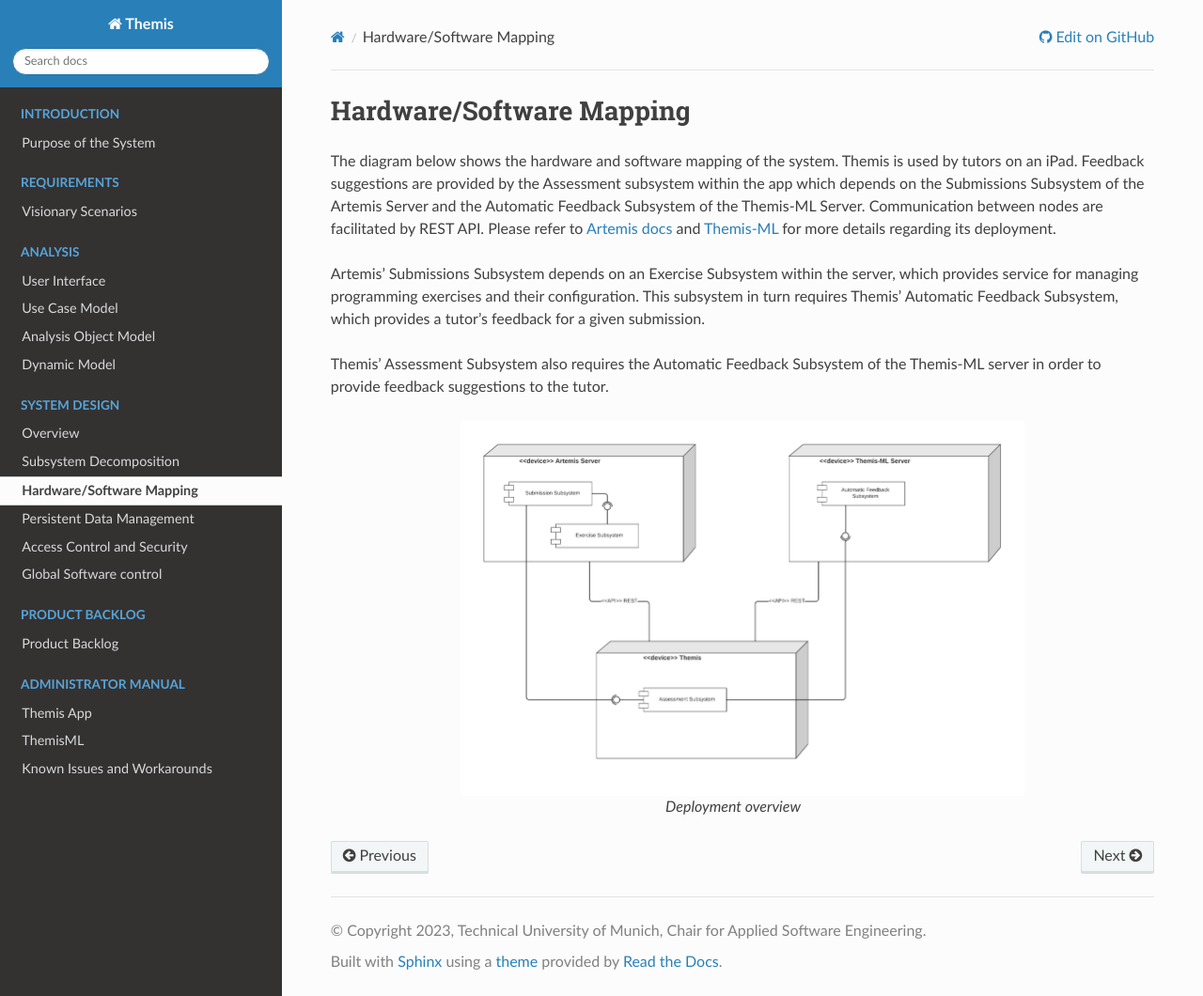
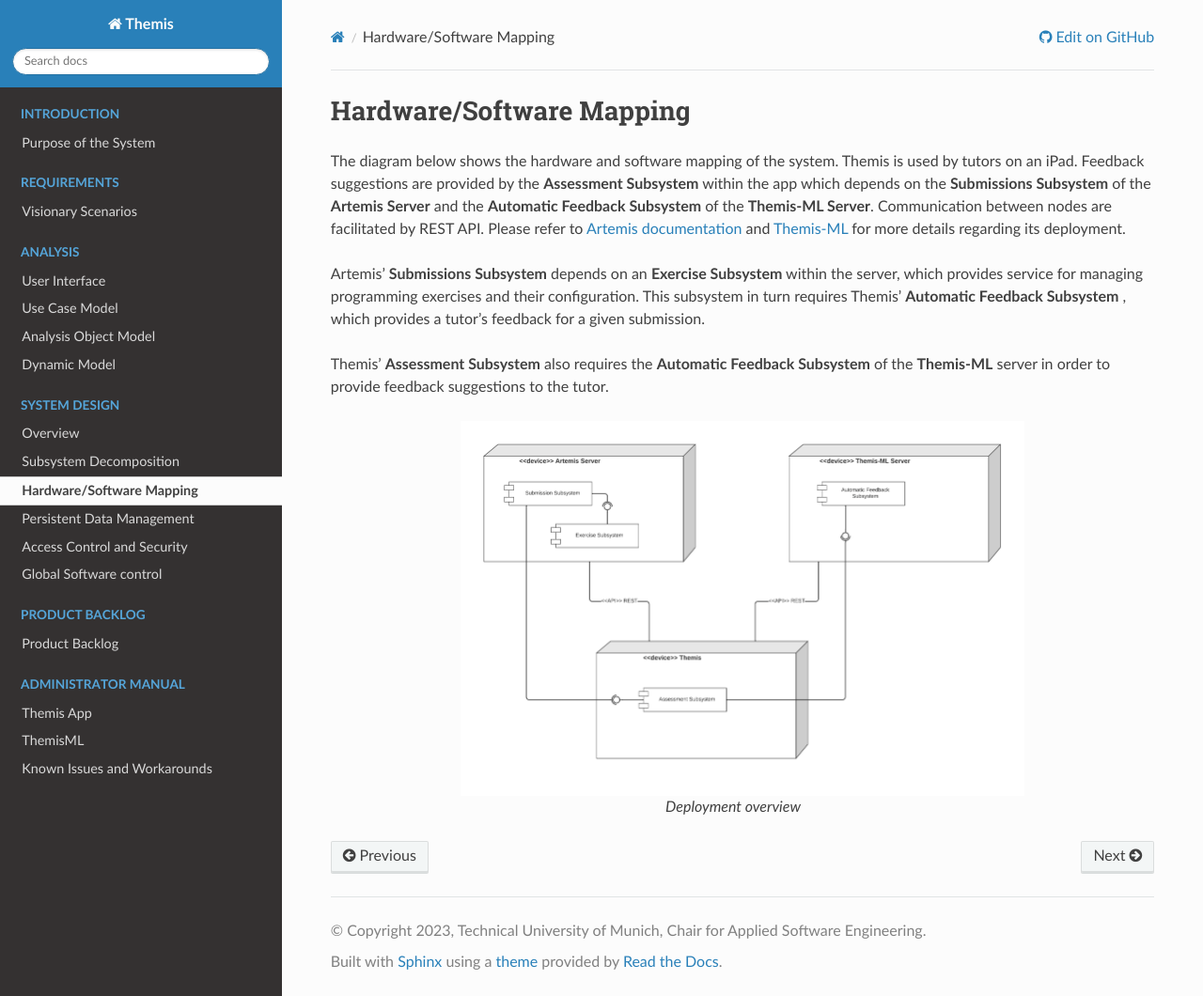
Before and after one commit to ls1intum/Themis, a Sphinx documentation site: the page built from docs/system/hw-sw-mapping.rst, in a window 1280 px wide and 1060 px high. Shown: the whole window at 94% size. Built offline with Sphinx 7.4.7 and the Read the Docs theme 2.0.0, drawn with Linux system fonts in a browser that asks for light colours.

Commit message:
highlight the subsystems and components in the hw-sw-mapping

```diff
--- a/docs/admin/themisml/deployment.rst
+++ b/docs/admin/themisml/deployment.rst
@@ -1,3 +1,4 @@
+.. _themisml-deployment:
 Deployment and Configuration
 ===========================================
 
--- a/docs/system/hw-sw-mapping.rst
+++ b/docs/system/hw-sw-mapping.rst
@@ -2,17 +2,17 @@ Hardware/Software Mapping
 ===========================================
 
 The diagram below shows the hardware and software mapping of the system.
-Themis is used by tutors on an iPad. Feedback suggestions are provided by the Assessment subsystem within the app which depends
-on the Submissions Subsystem of the Artemis Server and the Automatic Feedback Subsystem of the Themis-ML Server.
+Themis is used by tutors on an iPad. Feedback suggestions are provided by the **Assessment Subsystem** within the app which depends
+on the **Submissions Subsystem** of the **Artemis Server** and the **Automatic Feedback Subsystem** of the **Themis-ML Server**.
 Communication between nodes are facilitated by REST API.
-Please refer to `Artemis docs`_ and `Themis-ML`_ for more details regarding its deployment.
+Please refer to `Artemis documentation`_ and :ref:`Themis-ML<themisml-deployment>` for more details regarding its deployment.
 
-Artemis' Submissions Subsystem depends on an Exercise Subsystem within the server,
+Artemis' **Submissions Subsystem** depends on an **Exercise Subsystem** within the server,
 which provides service for managing programming exercises and their configuration.
-This subsystem in turn requires Themis' Automatic Feedback Subsystem,
+This subsystem in turn requires Themis' **Automatic Feedback Subsystem** ,
 which provides a tutor's feedback for a given submission.
 
-Themis' Assessment Subsystem also requires the Automatic Feedback Subsystem of the Themis-ML server in order to provide feedback suggestions to the tutor.
+Themis' **Assessment Subsystem** also requires the **Automatic Feedback Subsystem** of the **Themis-ML** server in order to provide feedback suggestions to the tutor.
 
 
 .. figure:: ../images/deployment_diagram.png
@@ -23,5 +23,4 @@ Themis' Assessment Subsystem also requires the Automatic Feedback Subsystem of t
    *Deployment overview*
 
 
-.. _Artemis docs: https://docs.artemis.cit.tum.de/dev/system-design/#deployment
-.. _Themis-ML: https://ls1intum.github.io/Themis/admin/deployment/
+.. _Artemis documentation: https://docs.artemis.cit.tum.de/dev/system-design/#deployment
```
